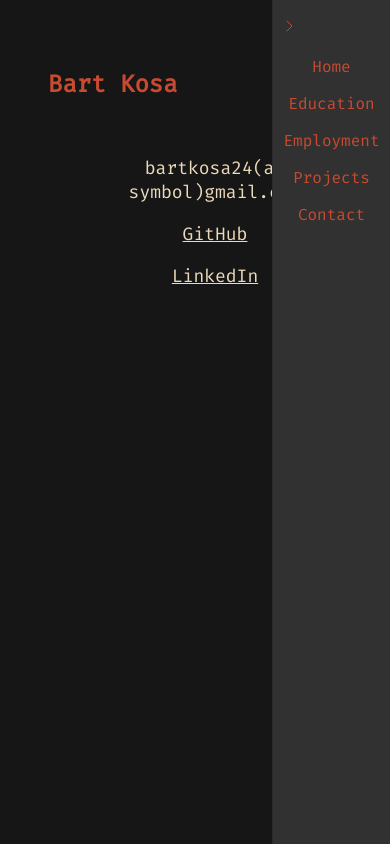
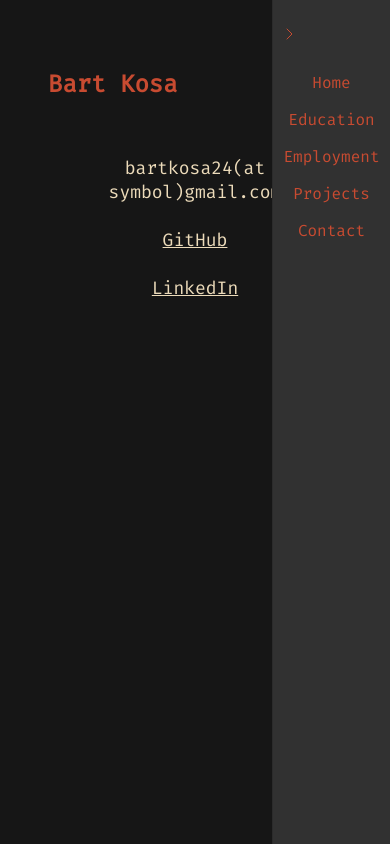
Before and after one commit to Bumbatumbarumba/Bumbatumbarumba.github.io, a React (Create React App) app: page /ctt in a window 390 px wide. Both pictures are taken after a click on the button 316 px from the left and 83 px from the top of the page. Built offline with nearby package versions, Linux system fonts and the light colour scheme.

Commit message:
bigger mobile font size; tweaked contact page text; more space on nav drawer

```diff
--- a/src/App.css
+++ b/src/App.css
@@ -2,6 +2,7 @@ body {
     background-color: #161616;
     color: #ecdbba;
     font-family: "Fira Code", monospace;
+    font-size: x-large;
 }
 
 .navbar-link {
@@ -84,6 +85,9 @@ img {
 
 /* ========= MOBILE STYLE ========= */
 @media only screen and (max-width: 1023px) {
+    body {
+        font-size: medium;
+    }
     .content {
         height: 80%;
         margin-left: 0.5em;
@@ -94,4 +98,8 @@ img {
         padding-right: 2vw;
         font-size: large;
     }
+
+    ul {
+        align-items: center;
+    }
 }
--- a/src/components/navbar.tsx
+++ b/src/components/navbar.tsx
@@ -88,12 +88,13 @@ export const Navbar = (props: NavBarProps) => {
                         }
                     }}>
                     <DrawerHeader>
-                        <div onClick={toggleDrawer(false)}><RightCaret /></div>
+                        <div style={{ marginTop: "1em" }} onClick={toggleDrawer(false)}><RightCaret /></div>
                     </DrawerHeader>
                     <div style={{
                         display: "flex",
                         flexDirection: "column",
-                        alignItems: "center"
+                        alignItems: "center",
+                        marginTop: "1em"
                     }}>
                         {buildLinkTos()}
                     </div>
--- a/src/views/contact.tsx
+++ b/src/views/contact.tsx
@@ -3,11 +3,20 @@ import React from "react";
 export const Contact = () => {
     return (
         <div className="content">
-            <ul style={{ listStyleType: "none", textAlign: "center" }}>
+            {/* <ul style={{ listStyleType: "none", textAlign: "center" }}>
                 <li>bartkosa24(at symbol)gmail.com</li>
                 <li><a className="contact-email" href="https://github.com/Bumbatumbarumba" target={"_blank"} rel="noreferrer">GitHub</a></li>
                 <li><a className="contact-email" href="https://www.linkedin.com/in/bartosz-kosakowski/" target={"_blank"} rel="noreferrer">LinkedIn</a></li>
-            </ul>
+            </ul> */}
+
+            {/* this is just easier to center on mobile than on desktop lmao */}
+            <p style={{ textAlign: "center" }}>
+                bartkosa24(at symbol)gmail.com
+                <br /><br />
+                <a className="contact-email" href="https://github.com/Bumbatumbarumba" target={"_blank"} rel="noreferrer">GitHub</a>
+                <br /><br />
+                <a className="contact-email" href="https://www.linkedin.com/in/bartosz-kosakowski/" target={"_blank"} rel="noreferrer">LinkedIn</a>
+            </p>
         </div>
     );
 };
```
